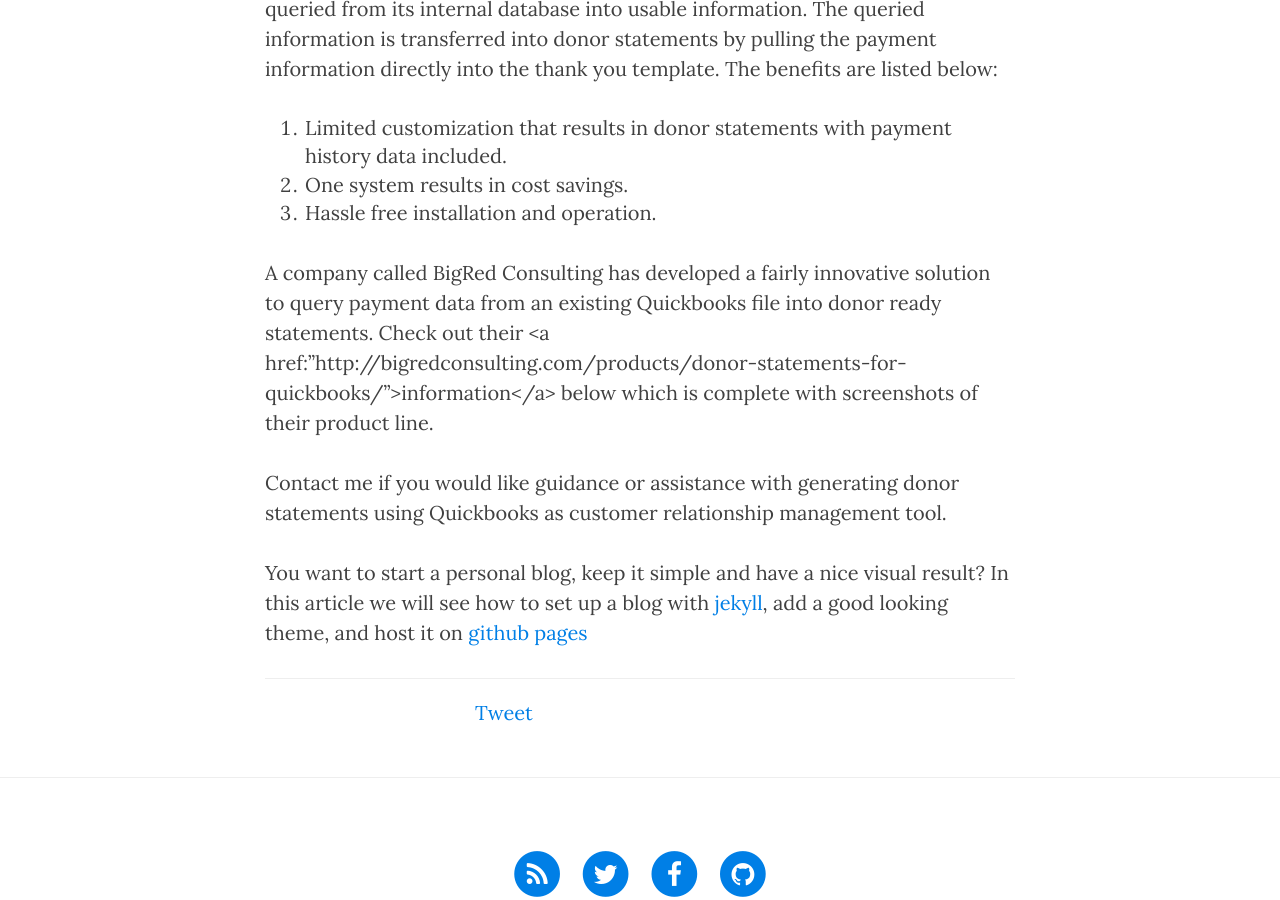
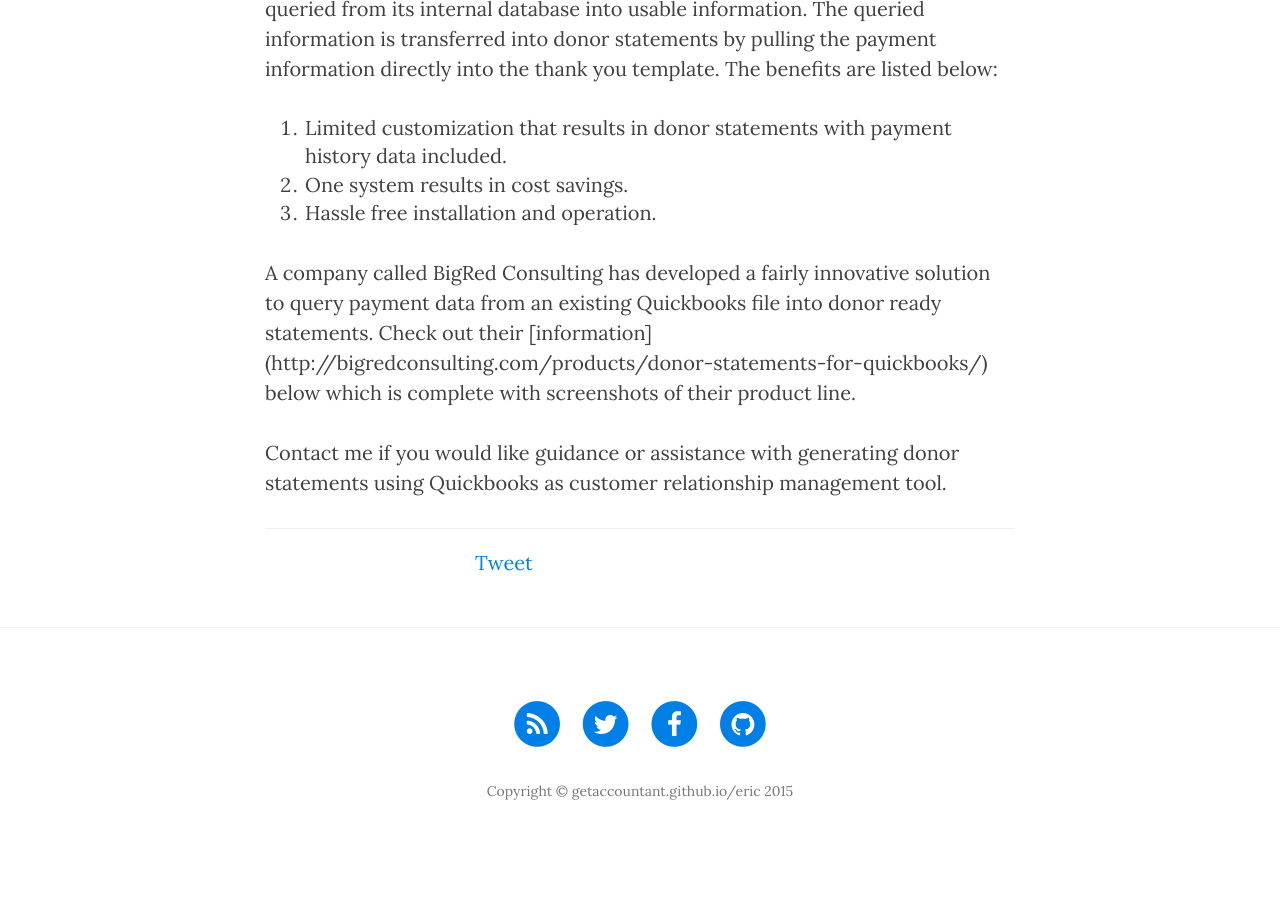
Before and after one commit to grumaccountant/eric, a Jekyll site: the page built from _posts/2015-03-09-Nonprofit-customization-of-donor-statements.markdown, in a window 1280 px wide and 900 px high, scrolled down 986 px. Built offline with Jekyll 4.4.1, drawn with Linux system fonts in a browser that asks for light colours; nearby versions of some CDN libraries; comment, search, counter and statistics services are not loaded; after the commit the page ends 1853 px from its top, so only the background shows below that.

Commit message:
Update 2015-03-09-Nonprofit-customization-of-donor-statements.markdown

```diff
--- a/_posts/2015-03-09-Nonprofit-customization-of-donor-statements.markdown
+++ b/_posts/2015-03-09-Nonprofit-customization-of-donor-statements.markdown
@@ -16,9 +16,7 @@
 2.	 One system results in cost savings.
 3.	 Hassle free installation and operation.
 
-A company called BigRed Consulting has developed a fairly innovative solution to query payment data from an existing Quickbooks file into donor ready statements.  Check out their <a href:"http://bigredconsulting.com/products/donor-statements-for-quickbooks/">information</a> below which is complete with screenshots of their product line.
+A company called BigRed Consulting has developed a fairly innovative solution to query payment data from an existing Quickbooks file into donor ready statements.  Check out their [information] (http://bigredconsulting.com/products/donor-statements-for-quickbooks/) below which is complete with screenshots of their product line.
 
 
 Contact me if you would like guidance or assistance with generating donor statements using Quickbooks as customer relationship management tool.
-
-You want to start a personal blog, keep it simple and have a nice visual result? In this article we will see how to set up a blog with [jekyll](http://jekyllrb.com/), add a good looking theme, and host it on [github pages](https://pages.github.com/)
```
